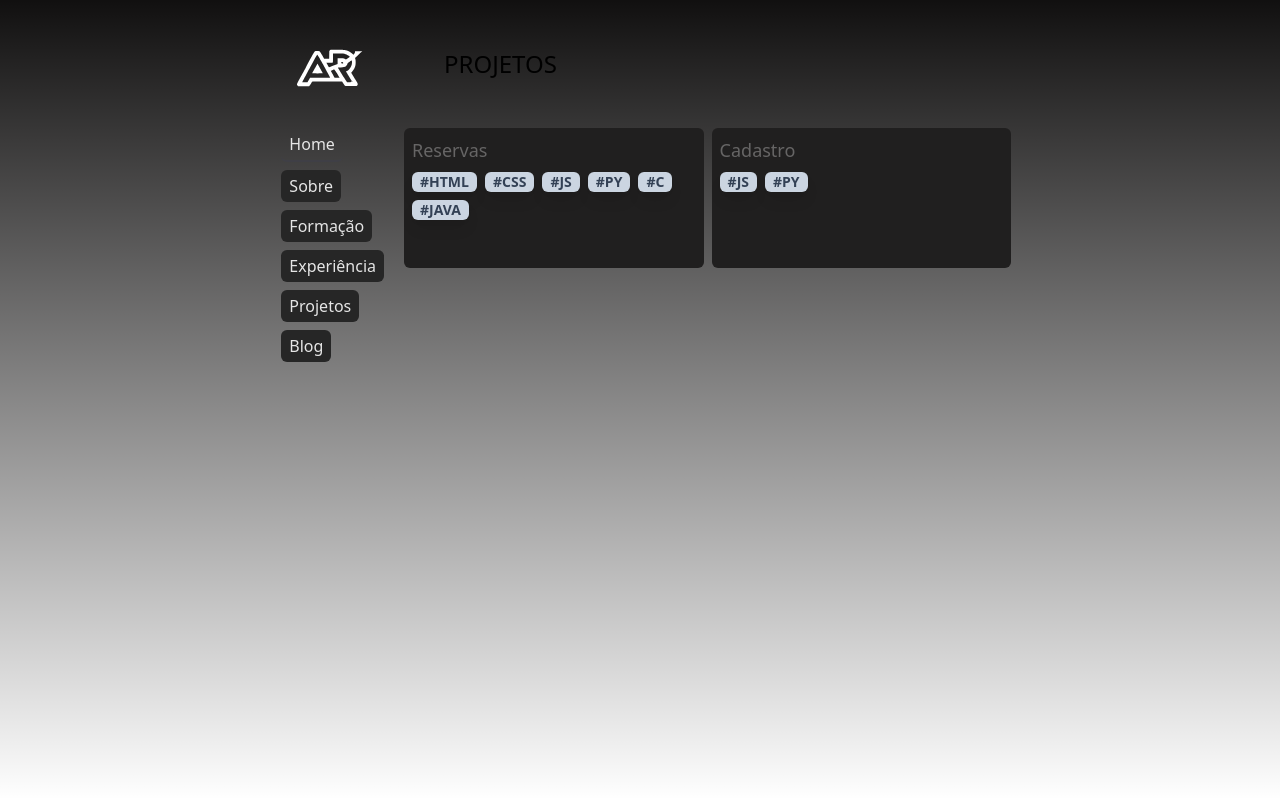
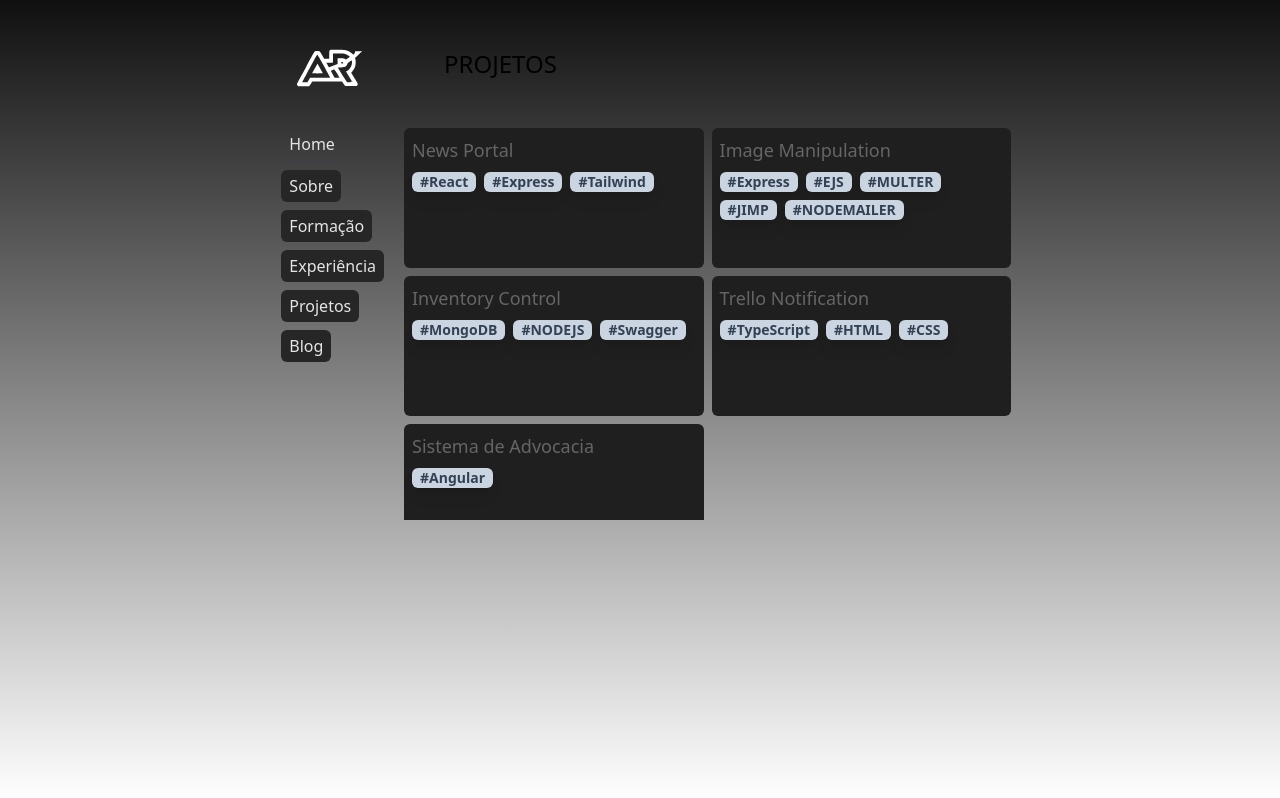
Before and after one commit to rafaapcode/portfolio-new, a Next.js app: page /projects in a window 1280 px wide. Built offline with nearby package versions, Linux system fonts and the light colour scheme.

Commit message:
feat: adding the static content

```diff
--- a/app/blog/page.jsx
+++ b/app/blog/page.jsx
@@ -6,9 +6,7 @@ import { motion } from "framer-motion";
 
 export default function Sobre() {
   const nomePosts = [
-    { id: 1, nome: "O que é ACID ?" },
-    { id: 2, nome: "O que é TRANSACTIONS ?" },
-    { id: 3, nome: "O que é TEOREMA CAP ?" },
+    { id: 1, nome: "Em desenvolvimento" },
   ];
 
   return (
@@ -18,7 +16,7 @@ export default function Sobre() {
         <ul className="ml-10">
           {nomePosts.map(({nome, id}) => (
             <motion.li initial={{opacity: 0}} animate={{opacity: 1}} className="mt-2" key={nome}>
-              <Link href={`/blog/${id}`}>
+              <Link href={`/`}>
                 <span className="text-base font-semibold text-[#fff] hover:text-[#666565] transition-all cursor-pointer p-2 rounded">
                   {nome}
                 </span>
--- a/app/experience/page.jsx
+++ b/app/experience/page.jsx
@@ -15,17 +15,17 @@ export default function Experience() {
     },
     {
       id: 2,
-      empresa: "ITP SYSTEMS",
-      cargo: "Estagiário de TI",
-      periodo: "Jan de 2023 - Mar de 2023",
-      desc: "Suporte aos usuários da rede e do SAP ( ERP ), manutenção de computadores e instação de softwares, implementação de monitoramento de redes, implementeação de plataforma de ensino ( MOODLE ).",
+      empresa: "Universidade São Francisco",
+      cargo: "Suporte Técnico",
+      periodo: "Mar de 2023 - Atual",
+      desc: "Manutenção e configuração em equipamentos de TI em geral, utilização de plataformas como GLPI e CITRIX e preparação de equipamentos para as aulas.",
     },
     {
       id: 3,
-      empresa: "ITP SYSTEMS",
-      cargo: "Estagiário de TI",
-      periodo: "Jan de 2023 - Mar de 2023",
-      desc: "Suporte aos usuários da rede e do SAP ( ERP ), manutenção de computadores e instação de softwares, implementação de monitoramento de redes, implementeação de plataforma de ensino ( MOODLE ).",
+      empresa: "Freelancer",
+      cargo: "Desenvolvedor Front-End",
+      periodo: "Mar de 2023 - Atual",
+      desc: "Atuando como desenvolvedor front-end, dando manutenção e adicionando funcionalidade em um sistema de Advocacia. Usando como tecnologia principal ANGULAR. Sendo essa minha prinmeira oportunidade de trabalhar em um projeto real.",
     },
   ];
 
@@ -38,7 +38,7 @@ export default function Experience() {
             initial={{ scaleX: 0 }}
             animate={{ scaleX: 1 }}
             transition={{ duration: 0.2 }}
-            className="flex flex-col justify-evenly shadow-md shadow-[#2b2727] hover:bg-[#2b2727] cursor-pointer w-full lg:w-[35%] md:w-[60%] md:mx-auto lg:mx-0 bg-[#1f1d1d] rounded-md px-2 py-3"
+            className="flex flex-col justify-evenly h-1/2 shadow-md shadow-[#2b2727] hover:bg-[#2b2727] cursor-pointer w-full lg:w-[40%] md:w-[70%] md:mx-auto lg:mx-0 bg-[#1f1d1d] rounded-md px-2 py-3"
           >
             <div className="w-full flex flex-col lg:flex-row lg:justify-around items-center">
               <motion.p className="text-base md:text-lg">
--- a/app/page.jsx
+++ b/app/page.jsx
@@ -25,10 +25,7 @@ export default function Home() {
     <main className="w-full lg:w-[70%] h-[80%] lg:h-screen md:h-screen px-5 overflow-auto">
       <Title title="Rafael Aparecido" />
       <Paragraphs
-        paragraph="Lorem ipsum, dolor sit amet consectetur adipisicing elit. Unde sint
-          deserunt explicabo obcaecati at! Reiciendis laudantium maiores, cum
-          consequatur odio aliquid. Quasi vel dolorem provident placeat
-          distinctio, dolores praesentium modi!"
+        paragraph="Olá, sou o Rafael e atualmente trabalho como Suporte Técnico na USF."
       />
       <motion.div
         initial={{ x: -320 }}
@@ -106,10 +103,7 @@ export default function Home() {
         ))}
       </motion.div>
       <Paragraphs
-        paragraph="Lorem ipsum, dolor sit amet consectetur adipisicing elit. Unde sint
-          deserunt explicabo obcaecati at! Reiciendis laudantium maiores, cum
-          consequatur odio aliquid. Quasi vel dolorem provident placeat
-          distinctio, dolores praesentium modi!"
+        paragraph="Estou buscando minha primeira oportunidade na área de Desenvolvimento de Software, sou apaixonado por tudo que envolva Back-End. Procuro estar sempre me atualizando das tecnologias e principalmente sobre IA e Blockchain, onde possuo um interesse em aprender."
       />
     </main>
   );
--- a/app/projects/page.jsx
+++ b/app/projects/page.jsx
@@ -12,24 +12,40 @@ export default function Projects() {
   const items = [
     {
       id: 1,
-      nome: "Reservas",
-      desc: "teste do teste",
-      techs: ["HTML", "CSS", "JS", "PY", "C", "JAVA"],
-      desc: "Sistema para reservas em sala de aula. Ele me da o caminho mais rápido que posso fazer as reservas, gastando menos tempo.",
+      nome: "News Portal",
+      techs: ["React", "Express", "Tailwind"],
+      desc: "Mostra as notícias de um idioma especificado, podendo também filtrar as notícias por data e também por autor.",
     },
     {
       id: 2,
-      nome: "Cadastro",
-      desc: "teste do teste",
-      techs: ["JS", "PY"],
-      desc: "testando",
+      nome: "Image Manipulation",
+      techs: ["Express", "EJS", "MULTER", "JIMP", "NODEMAILER"],
+      desc: "O objetivo dessa aplicação é adicionar um moldura em várias fotos, e depois fazer o envio das fotos via email. Esse projeto surgiu a partir de um problema , que identifiquei quando trabalhava em um outro projeto que era relacionado ao meio ambiente e a excursão de escolas.",
+    },
+    {
+      id: 3,
+      nome: "Inventory Control",
+      techs: ["MongoDB", "NODEJS", "Swagger"],
+      desc: "Este projeto de API, foi retirado de um processo seletivo. Tem objetivo de fazer o controle de um estoque em uma loja pequena.",
+    },
+    {
+      id: 4,
+      nome: "Trello Notification",
+      techs: ["TypeScript", "HTML", "CSS"],
+      desc: "A ideia desse projeto surgiu quando eu estava estagiando. Recebíamos os chamados pelo Trello, porém muitas vezes não percebia que tinha chamado pois estava fazendo outras atividades, foi então que percebi que se tivessemos como fazer uma forma do trello nos notificar, não precisariamos ficar observando ele a todo momento.",
+    },
+    {
+      id: 5,
+      nome: "Sistema de Advocacia",
+      techs: ["Angular"],
+      desc: "Sistema para facilitar o direcionamento e origanização dos casos em um advocacia local.",
     },
   ];
 
   return (
     <section className="w-full lg:w-[70%] h-[80%] lg:h-screen md:h-screen px-5 overflow-auto">
       <Title title="Projetos" />
-      <div className="mt-10 w-full flex flex-col items-center lg:justify-start lg:gap-x-2 lg:items-start lg:flex-row h-[50%] overflow-auto relative">
+      <div className="mt-10 w-full flex flex-col items-center flex-wrap lg:justify-start lg:gap-x-2 lg:items-start lg:flex-row h-[50%] overflow-auto relative">
         {items.map((item) => (
           <motion.div
             initial={{ scaleX: 0 }}
@@ -55,7 +71,7 @@ export default function Projects() {
         <AnimatePresence>
           {selectedId && (
             <motion.div
-              className="flex flex-col left-[0%] md:left-[10%] lg:left-[20%] top-[10%] rounded h-[80%] w-full md:h-[40%] md:w-[80%] lg:w-[60%] lg:h-[60%] absolute bg-[#666565]"
+              className="flex flex-col left-[0%] md:left-[10%] lg:left-[20%] top-[10%] rounded h-[90%] w-full  md:w-[80%] lg:w-[60%] absolute bg-[#666565] overflow-auto"
               layoutId={selectedId}
             >
               <motion.button
```
